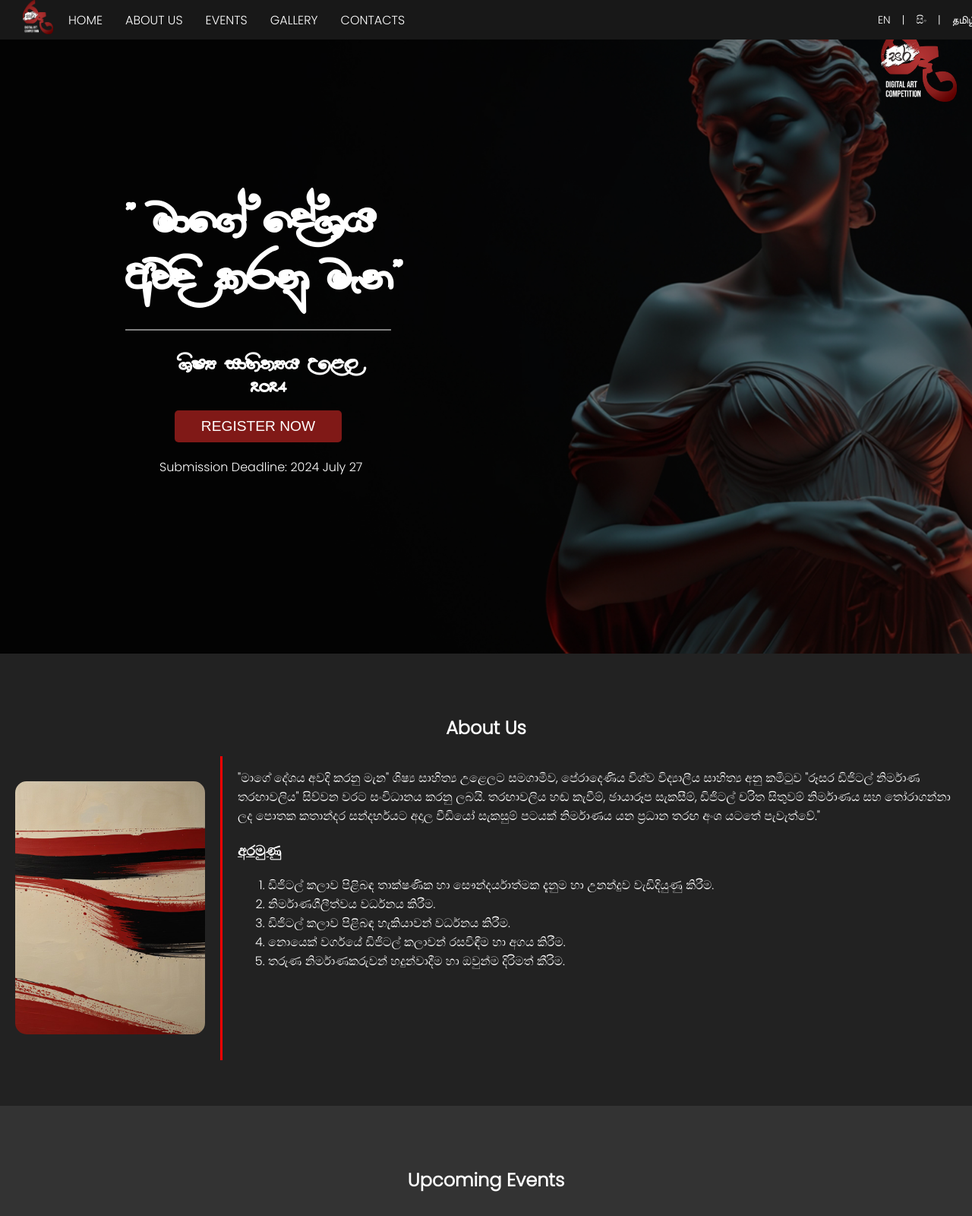
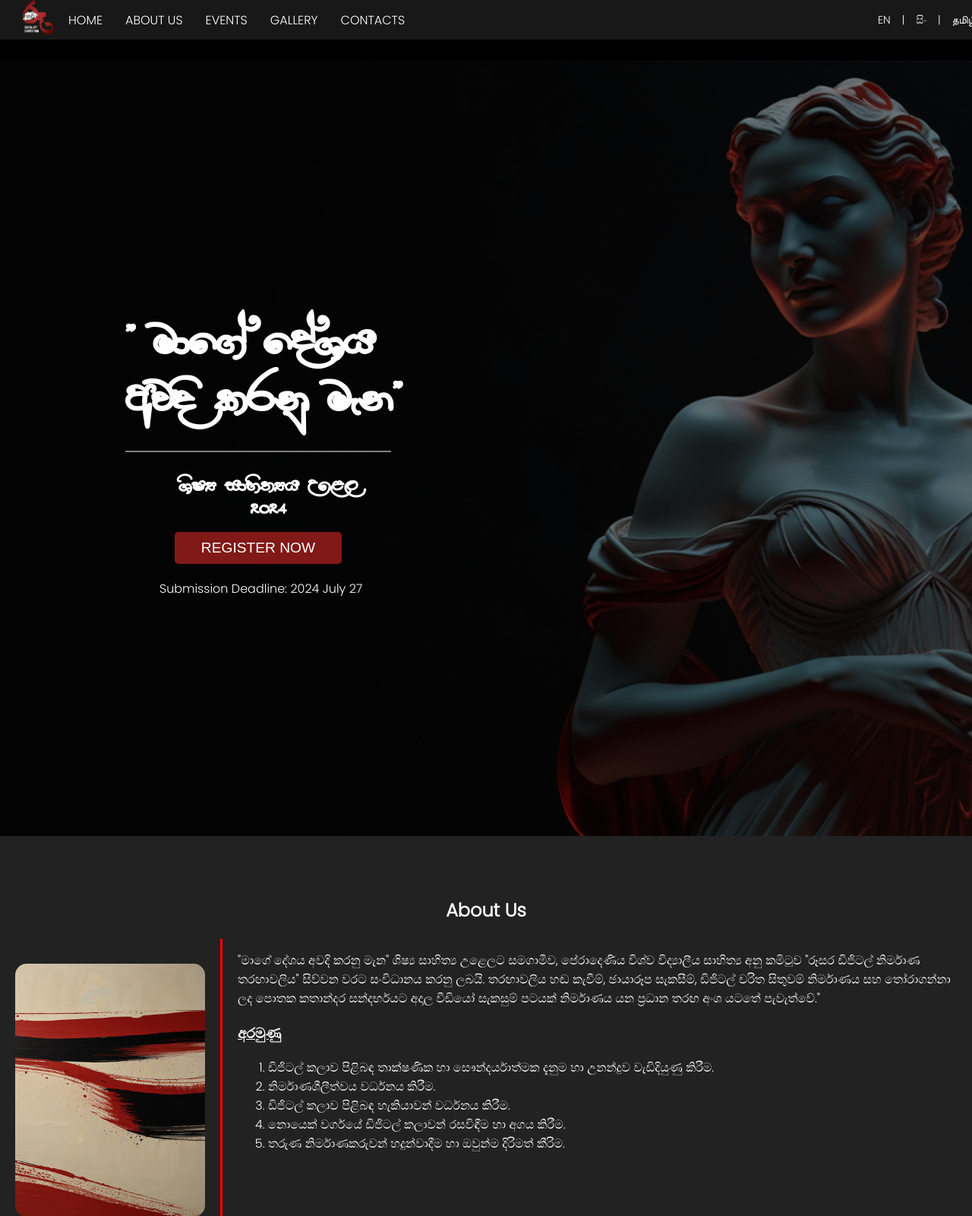
Before and after one commit to ruusara24/ruusara2024, a PHP site: page /homepage.html in a window 1280 px wide. Shown: the top 1600 px of the page at 76% size. Run offline with PHP 8.4, Linux system fonts and the light colour scheme.

Commit message:
remove background logo

```diff
--- a/homepage.html
+++ b/homepage.html
@@ -43,9 +43,9 @@
             <button class="register-button" id="google-doc-button">REGISTER NOW</button>
             <div class="deadline-text">Submission Deadline: 2024 July 27</div>
         </div>
-        <div class="logo1">
+        <!--<div class="logo1">
             <img src="./include/text/Logo2.png" alt="Logo">
-        </div>
+        </div>-->
     </div>
 
 
--- a/homepage_english.html
+++ b/homepage_english.html
@@ -33,7 +33,7 @@
         <div class="overlay">
             <h1>"LET MY COUNTRY AWAKE"
             <div class="horizontal-line"></div>
-            <h2>மாணவர்களின் இலக்கிய விழா <br> 2024</h2>
+            <h2>THE STUDENT'S FESTIVAL OF LITERATURE <br> 2024</h2>
 
             <!--<div class="additional-image1">
                 <img src="./include/text/woman_bg.jpg" alt="" class="additional-image">
@@ -42,9 +42,9 @@
             <button class="register-button" id="google-doc-button">REGISTER NOW</button>
             <div class="deadline-text">Submission Deadline: 2024 July 27</div>
         </div>
-        <div class="logo1">
+        <!--<div class="logo1">
             <img src="./include/text/Logo2.png" alt="Logo">
-        </div>
+        </div>-->
     </div>
 
 
--- a/styles.css
+++ b/styles.css
@@ -105,11 +105,11 @@ body, html {
 }
 .background {
     position: relative;
-    height: 100vh;
+    height: 120vh;
     width: 100%;
     background: url('include/img/slider-images/image01.jpg') no-repeat center center/cover;
     padding-top: 60px;
-    margin-top:0px;
+    margin-top:80px;
 }
 .logo1 {
     position: absolute;
```
